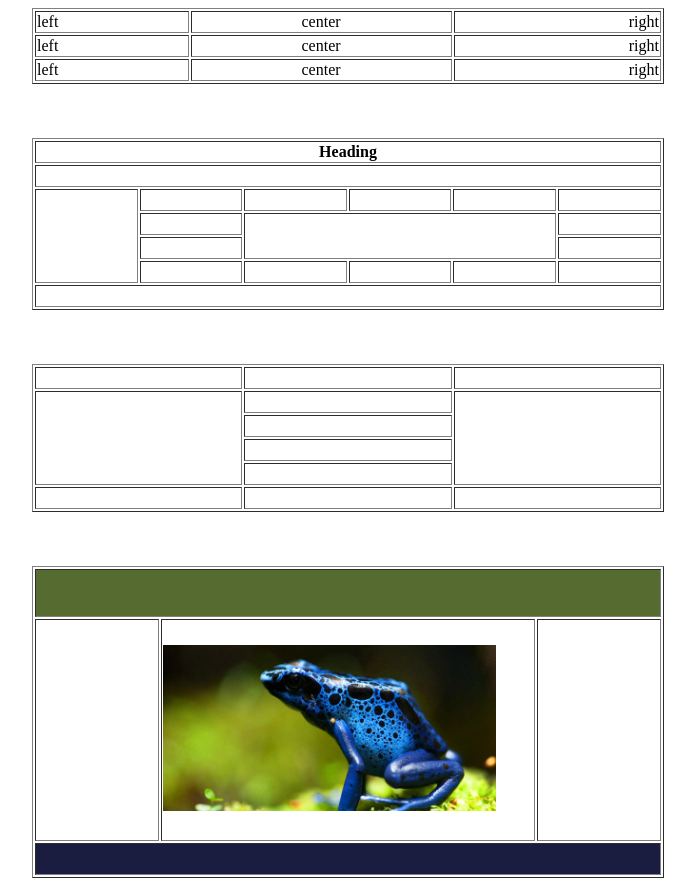
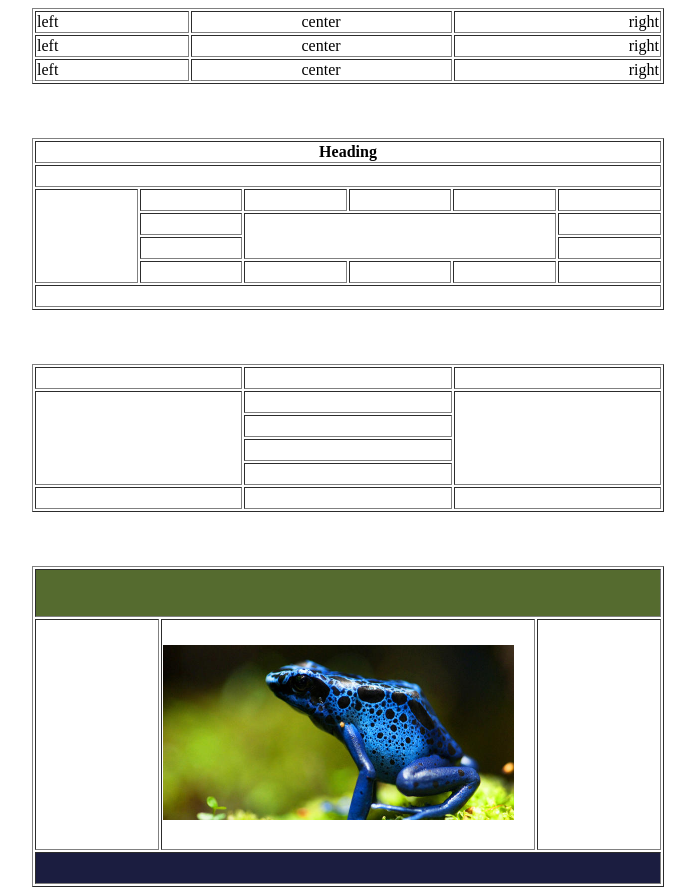
Before and after one commit to JanakPoojary/Promact_HTML_A2, a plain HTML site: page Index.html in a window 1280 px wide. Shown: the whole page, without its empty margins (292-987 px from the left). Drawn offline with Linux system fonts and the light colour scheme.

Commit message:
minor design fixes

```diff
--- a/Index.html
+++ b/Index.html
@@ -93,7 +93,7 @@
       </tr>
       <tr>
         <td width="20%">&nbsp</td>
-        <td width="60%"><img src="frogpicture.jpg" style="padding-top:1.5rem;padding-bottom:1.5rem;width:90%;height:80%;"/></td>
+        <td width="60%"><img src="frogpicture.jpg" style="padding-top:1.5rem;padding-bottom:1.5rem;width:95%;height:80%;"/></td>
         <td width="20%">&nbsp</td>
       </tr>
       <tr style="background-color:#1b1d40;height:2rem;">
```
